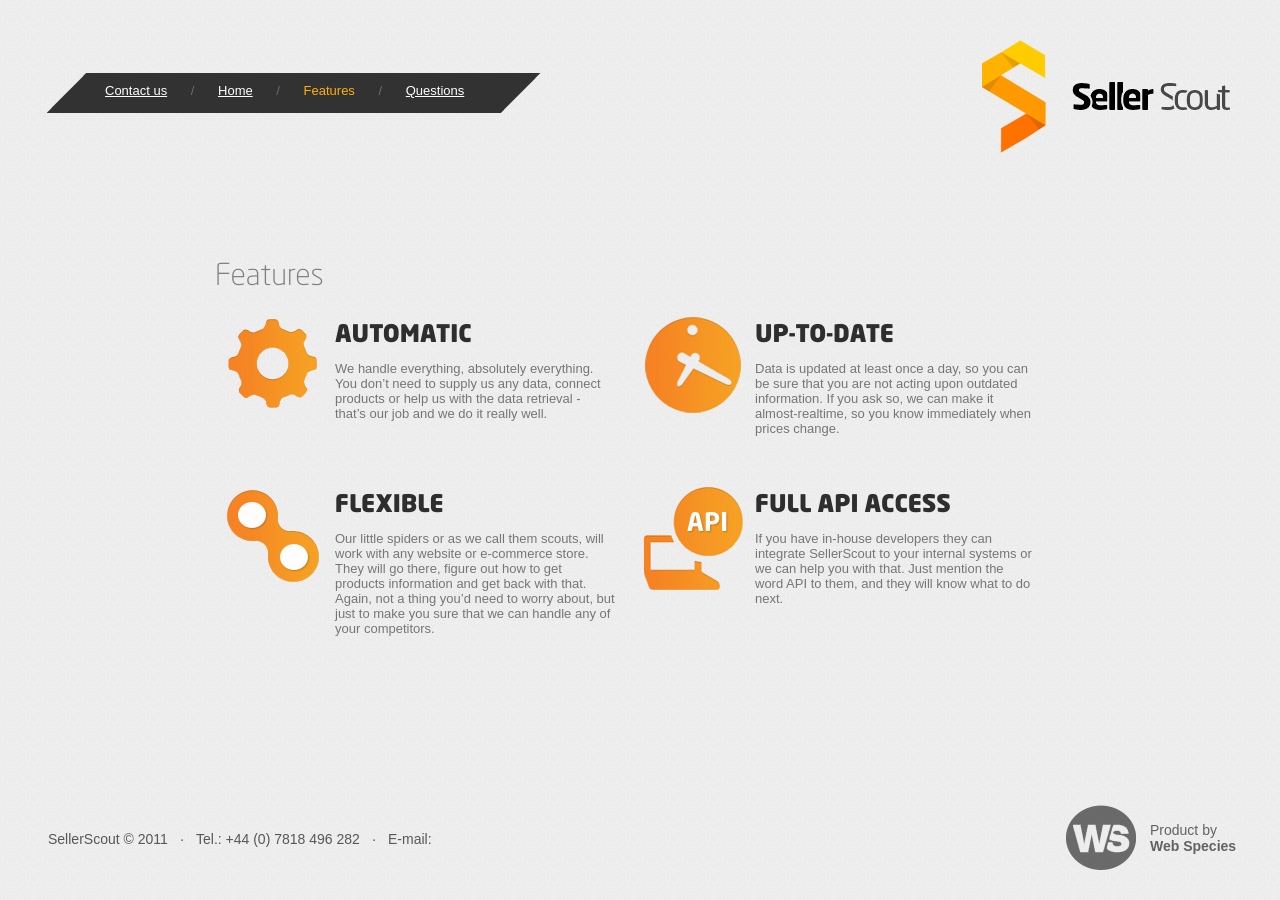
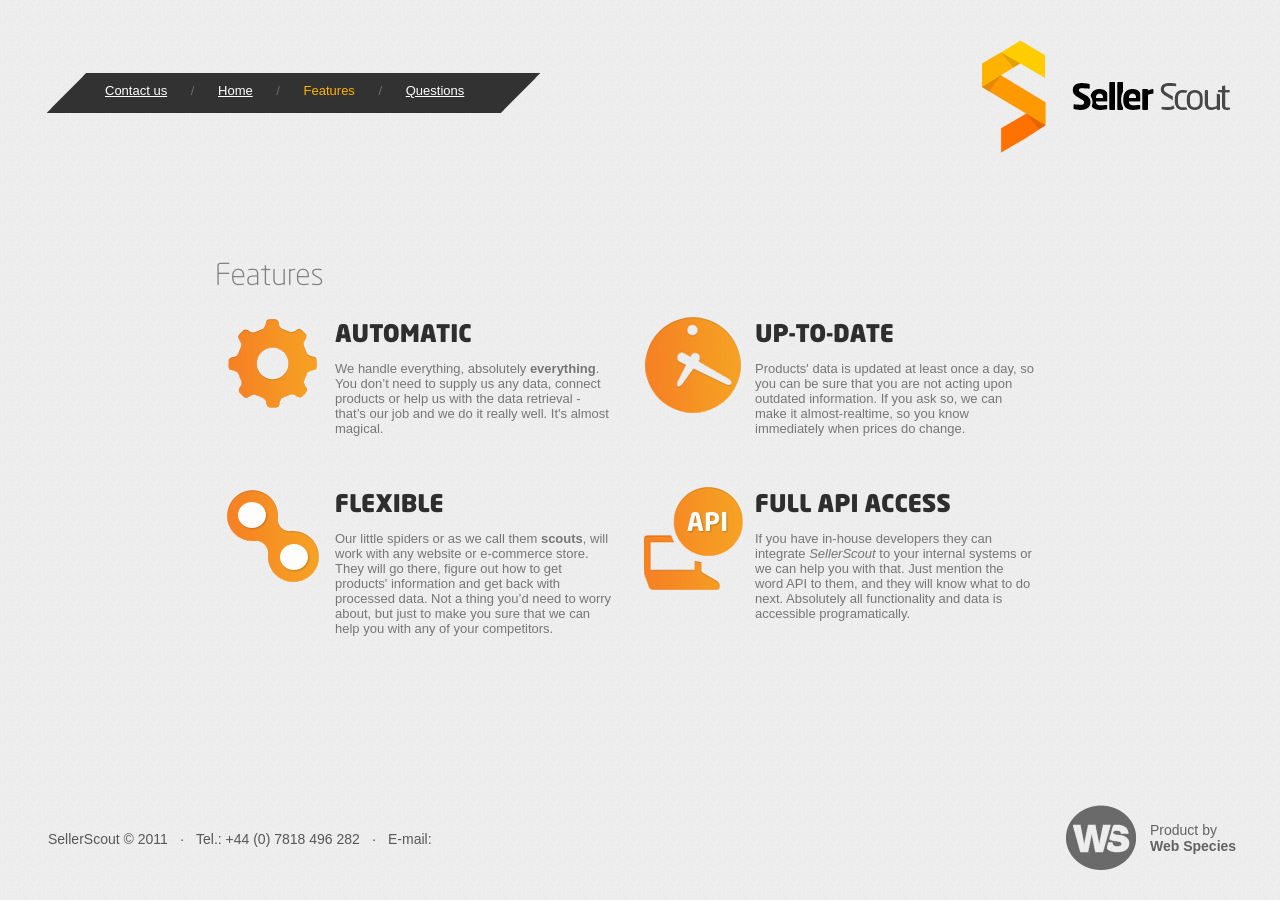
Before and after one commit to juokaz/sellerscout, a Jekyll site: the page built from features.html, in a window 1280 px wide. Built offline with Jekyll 4.4.1, drawn with Linux system fonts in a browser that asks for light colours.

Commit message:
Features texts update

```diff
--- a/_includes/features.markdown
+++ b/_includes/features.markdown
@@ -7,22 +7,22 @@
             <div id="features">
                 <div class="automatic feature">
                     <h2>Automatic</h2>
-                    We handle everything, absolutely everything. You don’t need to supply us any data, connect products or help us with the data retrieval - that’s our job and we do it really well.
+                    We handle everything, absolutely <strong>everything</strong>. You don’t need to supply us any data, connect products or help us with the data retrieval - that’s our job and we do it really well. It's almost magical.
                 </div>
 
                 <div class="up-to-date feature">
                     <h2>Up-to-date</h2>
-                    Data is updated at least once a day, so you can be sure that you are not acting upon outdated information. If you ask so, we can make it almost-realtime, so you know immediately when prices change.
+                    Products' data is updated at least once a day, so you can be sure that you are not acting upon outdated information. If you ask so, we can make it almost-realtime, so you know immediately when prices do change.
                 </div>
 
                 <div class="flexible feature">
                     <h2>Flexible</h2>
-                    Our little spiders or as we call them scouts, will work with any website or e-commerce store. They will go there, figure out how to get products information and get back with that. Again, not a thing you’d need to worry about, but just to make you sure that we can handle any of your competitors.
+                    Our little spiders or as we call them <strong>scouts</strong>, will work with any website or e-commerce store. They will go there, figure out how to get products' information and get back with processed data. Not a thing you’d need to worry about, but just to make you sure that we can help you with any of your competitors.
                 </div>
 
                 <div class="full-api-access feature">
                     <h2>Full API access</h2>
-                    If you have in-house developers they can integrate SellerScout to your internal systems or we can help you with that. Just mention the word API to them, and they will know what to do next.
+                    If you have in-house developers they can integrate <em>SellerScout</em> to your internal systems or we can help you with that. Just mention the word API to them, and they will know what to do next. Absolutely all functionality and data is accessible programatically.
                 </div>
 
                 <div class="clearfix"></div>
```
